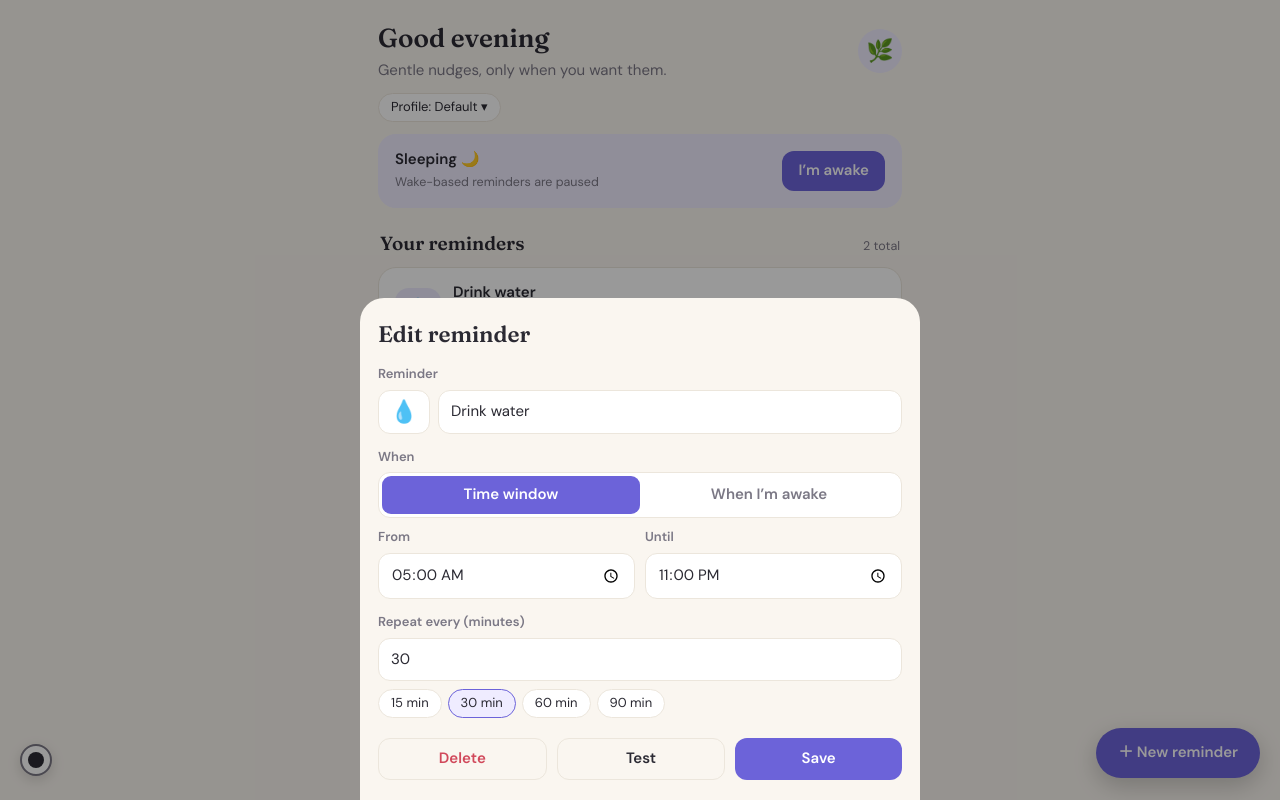
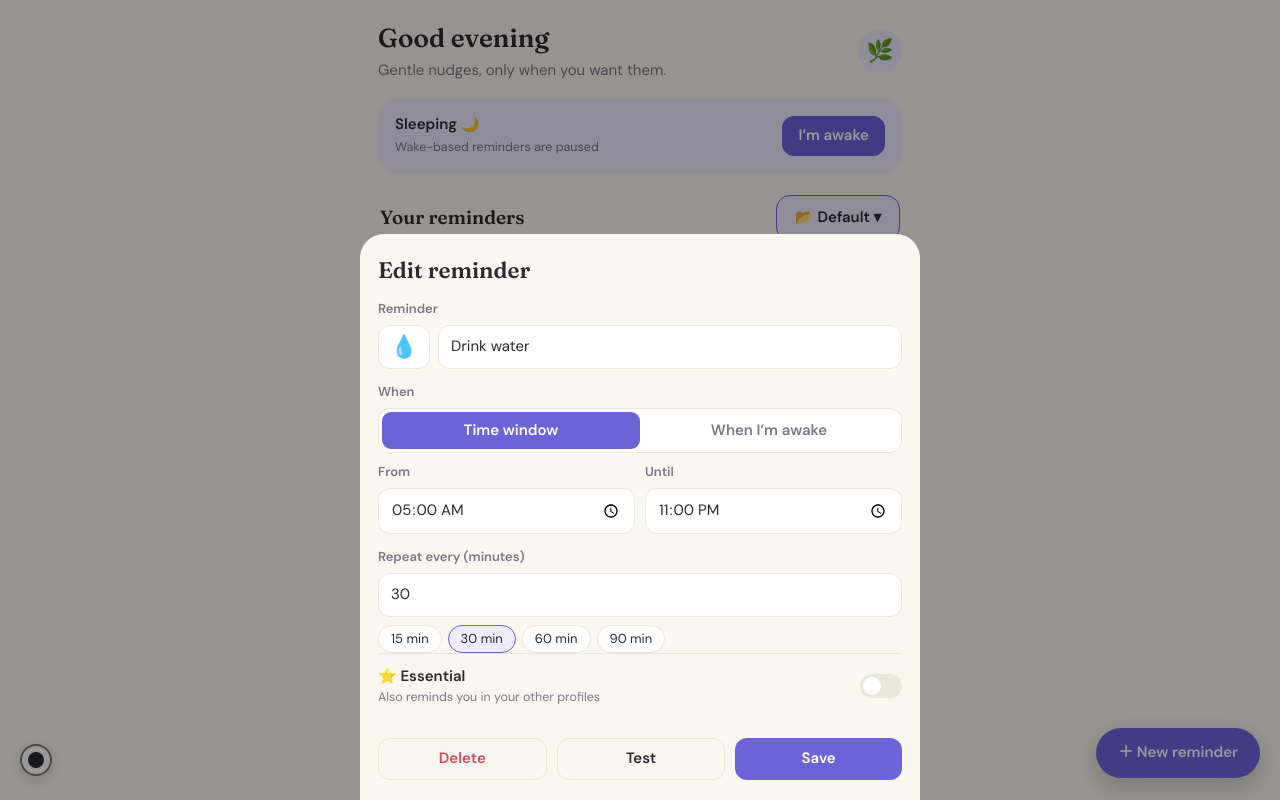
Before and after one commit to Ashmitbisht1/Nudge, a website: page index.html in a window 1280 px wide. Both pictures are taken after a click on the element 640 px from the left and 311 px from the top of the page. Drawn offline with Linux system fonts and the light colour scheme.

Commit message:
Add files via upload

```diff
--- a/index.html
+++ b/index.html
@@ -58,7 +58,7 @@ input[type=text],input[type=time],input[type=number]{width:100%;font:inherit;col
 .sq u{position:absolute;left:12px;bottom:15px;width:9px;height:9px;border-radius:50%}
 .sq b{position:absolute;top:6px;left:9px;font-size:13px}
 .sq.on{outline:3px solid var(--acc);outline-offset:2px}
-.pfrow{margin:-6px 0 12px}
+.pfb{background:var(--acc2);color:var(--ink);border:1.5px solid var(--acc);padding:11px 18px;border-radius:14px;font-size:15px;max-width:58%;overflow:hidden;text-overflow:ellipsis;white-space:nowrap}
 .set input{flex:1;min-width:0}
 .toast .hd .dn{margin-left:auto;padding:6px 12px;font-size:13px}.toast .dn+.x{margin-left:4px}
 #zen{position:fixed;inset:0;z-index:50;background:var(--bg);display:grid;place-items:center;padding:24px;padding-top:calc(24px + env(safe-area-inset-top,0px))}
@@ -102,6 +102,9 @@ try{const r=localStorage.getItem(KEY);if(r)S=Object.assign(S,JSON.parse(r))}catc
 if(!S.profiles){S.profiles=[{id:'p1',name:'Default',tasks:S.tasks}];S.pid='p1'}
 delete S.tasks;
 const prof=id=>S.profiles.find(p=>p.id===id)||S.profiles[0];
+const own=id=>S.profiles.find(p=>p.tasks.some(t=>t.id===id));
+const ess=()=>S.pid===S.profiles[0].id?[]:S.profiles[0].tasks.filter(t=>t.ess);
+const live=()=>S.tasks.concat(ess());
 Object.defineProperty(S,'tasks',{get(){return prof(S.pid).tasks},set(v){prof(S.pid).tasks=v},enumerable:false,configurable:true});
 const LK='nudge-log';let LOG={first:Date.now(),done:{},days:{},sw:[],sessions:[]};
 try{const r=localStorage.getItem(LK);if(r)LOG=Object.assign(LOG,JSON.parse(r))}catch(e){}
@@ -130,13 +133,13 @@ function nextT(t,now){const iv=t.iv*60000;
  return null}
 const last={};
 function tick(){const now=Date.now(),due=[];
- S.tasks.forEach(t=>{if(!t.on){delete last[t.id];return}
+ live().forEach(t=>{if(!t.on){delete last[t.id];return}
   const s=slot(t,now);
   if(last[t.id]===undefined){last[t.id]=s;return}
   if(s!==null&&s!==last[t.id])due.push(t);
   last[t.id]=s});
  if(due.length){if(S.zen&&!document.hidden)zen(due);else if(!window.NATIVE)dispatch(due)}
- document.querySelectorAll('[data-next]').forEach(el=>{const t=S.tasks.find(x=>x.id===el.dataset.next);el.textContent=nextLabel(t)})}
+ document.querySelectorAll('[data-next]').forEach(el=>{const t=live().find(x=>x.id===el.dataset.next);el.textContent=nextLabel(t)})}
 function nextLabel(t){if(!t||!t.on)return 'Paused';
  if(t.mode==='wake'&&!S.awake)return 'Starts when you wake';
  const n=nextT(t,Date.now());if(!n)return '—';
@@ -181,25 +184,25 @@ function render(){
  const nm=S.profile.name?', '+esc(S.profile.name):'';
  $('#app').innerHTML=`
  <div class="top"><div><h1>${g}${nm}</h1><p>Gentle nudges, only when you want them.</p></div><button class="av" id="prof">${S.profile.emoji}</button></div>
- <div class="pfrow"><button class="chip" id="pf">Profile: ${esc(prof(S.pid).name)} ▾</button></div>
  <div class="card awake"><div><b>${S.awake?'You’re awake ☀️':'Sleeping 🌙'}</b><small>${S.awake?'Since '+new Date(S.awake).toLocaleTimeString([],{hour:'numeric',minute:'2-digit'}):'Wake-based reminders are paused'}</small></div><button class="btn" id="wk">${S.awake?'Go to sleep':'I’m awake'}</button></div>
- <div class="sec"><h2>Your reminders</h2><span class="hint">${S.tasks.length} total</span></div>
- ${S.tasks.length?S.tasks.map(t=>`<div class="card task ${t.on?'':'off'}" data-id="${t.id}"><div class="ic">${t.emoji||'🔔'}</div><div class="tx"><b>${esc(t.title)}</b><small>Every ${ivTxt(t.iv)} · ${t.mode==='wake'?'while awake':f12(t.start)+'–'+f12(t.end)}</small><small data-next="${t.id}">${nextLabel(t)}</small></div><button class="sw ${t.on?'on':''}" data-sw="${t.id}" aria-label="Toggle"></button></div>`).join(''):'<div class="empty">No reminders yet. Tap “New reminder” to add one.</div>'}
+ <div class="sec"><h2>Your reminders</h2><button class="btn pfb" id="pf">📂 ${esc(prof(S.pid).name)} ▾</button></div>
+ ${S.tasks.length?S.tasks.map(t=>`<div class="card task ${t.on?'':'off'}" data-id="${t.id}"><div class="ic">${t.emoji||'🔔'}</div><div class="tx"><b>${t.ess?'⭐ ':''}${esc(t.title)}</b><small>Every ${ivTxt(t.iv)} · ${t.mode==='wake'?'while awake':f12(t.start)+'–'+f12(t.end)}</small><small data-next="${t.id}">${nextLabel(t)}</small></div><button class="sw ${t.on?'on':''}" data-sw="${t.id}" aria-label="Toggle"></button></div>`).join(''):'<div class="empty">No reminders yet. Tap “New reminder” to add one.</div>'}
+ ${ess().length?`<div class="sec"><h2>⭐ Essential</h2><span class="hint">From ${esc(S.profiles[0].name)}</span></div>${ess().map(card).join('')}`:''}
  ${S.heat?heatHTML():''}
  <button class="fab" id="add">＋ New reminder</button>`;
  $('#prof').onclick=openSettings;$('#pf').onclick=openProfiles;if(S.heat)bindHeat();
  $('#add').onclick=()=>openEditor();
- $('#wk').onclick=()=>{const n=Date.now();if(S.awake){const s=LOG.sessions[LOG.sessions.length-1];if(s&&!s.s)s.s=n;S.awake=null}else{LOG.sessions.push({a:n});S.awake=n}saveLog();S.tasks.forEach(t=>{if(t.mode==='wake')delete last[t.id]});save();render()};
+ $('#wk').onclick=()=>{const n=Date.now();if(S.awake){const s=LOG.sessions[LOG.sessions.length-1];if(s&&!s.s)s.s=n;S.awake=null}else{LOG.sessions.push({a:n});S.awake=n}saveLog();live().forEach(t=>{if(t.mode==='wake')delete last[t.id]});save();render()};
  document.querySelectorAll('.task').forEach(c=>c.onclick=()=>openEditor(c.dataset.id));
- document.querySelectorAll('[data-sw]').forEach(b=>b.onclick=ev=>{ev.stopPropagation();const t=S.tasks.find(x=>x.id===b.dataset.sw);t.on=!t.on;save();render()})}
+ document.querySelectorAll('[data-sw]').forEach(b=>b.onclick=ev=>{ev.stopPropagation();const t=live().find(x=>x.id===b.dataset.sw);t.on=!t.on;save();render()})}
 function sheet(html){$('#sheet').innerHTML=html;$('#sheetbg').classList.add('show')}
 function closeSheet(){$('#sheetbg').classList.remove('show')}
 $('#sheetbg').onclick=e=>{if(e.target.id==='sheetbg')closeSheet()};
 function openTask(id){if(S.tasks.some(t=>t.id===id))openEditor(id)}
 function openEditor(id){
- const ex=S.tasks.find(t=>t.id===id);
+ const ex=live().find(t=>t.id===id);
  const d=ex?{...ex}:{title:'',mode:'window',start:'08:00',end:'22:00',iv:30,emoji:'',on:true};
- const used=S.tasks.filter(t=>t.id!==id&&t.emoji).map(t=>t.emoji);let open=false;
+ const used=live().filter(t=>t.id!==id&&t.emoji).map(t=>t.emoji);let open=false;const canEss=ex?own(id)===S.profiles[0]:S.pid===S.profiles[0].id;
  const draw=()=>{sheet(`<h2>${ex?'Edit reminder':'New reminder'}</h2>
  <label>Reminder</label><div class="row2"><button class="em pick" id="ep" type="button">${d.emoji||'😎'}</button><input type="text" id="ti" maxlength="40" placeholder="e.g. Drink water" value="${esc(d.title)}"></div>${open?`<div class="grid dd"><button class="em" data-e="">✕</button>${EMOJIS.map(e=>`<button class="em ${d.emoji===e?'on':''}" data-e="${e}" ${used.includes(e)?'disabled':''}>${e}</button>`).join('')}</div>`:''}
  <label>When</label><div class="seg"><button data-m="window" class="${d.mode==='window'?'on':''}">Time window</button><button data-m="wake" class="${d.mode==='wake'?'on':''}">When I’m awake</button></div>
@@ -207,16 +210,17 @@ function openEditor(id){
  <label>Repeat every (minutes)</label><input type="number" id="iv" min="1" max="1440" value="${d.iv}">
  <div class="chips">${[15,30,60,90].map(m=>`<button class="chip ${d.iv===m?'on':''}" data-iv="${m}">${m} min</button>`).join('')}</div>
 
+ ${canEss?`<div class="set"><div><b>⭐ Essential</b><small>Also reminds you in your other profiles</small></div><button class="sw ${d.ess?'on':''}" id="es"></button></div>`:''}
  <div class="acts">${ex?'<button class="btn del" id="rm">Delete</button><button class="btn ghost" id="ts">Test</button>':''}<button class="btn" id="sv">Save</button></div>`);
   const grab=()=>{d.title=$('#ti').value;d.iv=Math.max(1,Math.min(1440,+$('#iv').value||30));if(d.mode==='window'){d.start=$('#st').value||d.start;d.end=$('#en').value||d.end}};
   document.querySelectorAll('[data-m]').forEach(b=>b.onclick=()=>{grab();d.mode=b.dataset.m;draw()});
   document.querySelectorAll('[data-iv]').forEach(b=>b.onclick=()=>{grab();d.iv=+b.dataset.iv;draw()});
-  document.querySelectorAll('[data-e]').forEach(b=>b.onclick=()=>{grab();d.emoji=b.dataset.e;open=false;draw()});$('#ep').onclick=()=>{grab();open=!open;draw()};
+  document.querySelectorAll('[data-e]').forEach(b=>b.onclick=()=>{grab();d.emoji=b.dataset.e;open=false;draw()});$('#ep').onclick=()=>{grab();open=!open;draw()};if($('#es'))$('#es').onclick=()=>{grab();d.ess=!d.ess;draw()};
   $('#sv').onclick=()=>{grab();if(!d.title.trim()){$('#ti').focus();return}
    d.title=d.title.trim();
    if(ex)Object.assign(ex,d);else S.tasks.push({...d,id:'t'+Date.now(),c:Date.now()});
    delete last[ex?ex.id:''];save();closeSheet();render()};
-  if(ex){$('#rm').onclick=()=>{S.tasks=S.tasks.filter(t=>t.id!==id);save();closeSheet();render()};
+  if(ex){$('#rm').onclick=()=>{const o=own(id);o.tasks=o.tasks.filter(t=>t.id!==id);save();closeSheet();render()};
    $('#ts').onclick=()=>{closeSheet();show([ex])}}};
  draw()}
 function openSettings(){
@@ -256,13 +260,13 @@ function occs(t,from,to){const iv=t.iv*6e4,lo=Math.max(from,t.c||LOG.first),o=[]
 /* a reminder is missed when its next one is due and Done was never pressed */
 function calc(ms){const to=nday(ms),now=Date.now(),r={};
  S.profiles.forEach(p=>p.tasks.forEach(t=>{if(!t.on)return;
-  const xs=occs(t,ms,to).filter(x=>x<=now&&activeAt(x)===p.id);
-  if(xs.length)r[t.id]={n:t.title,e:t.emoji,p:p.id,i:xs.map(x=>[x,LOG.done[t.id+'@'+Math.round(x/6e4)]?1:now>=x+t.iv*6e4?2:0])}}));
+  const xs=occs(t,ms,to).filter(x=>x<=now&&(activeAt(x)===p.id||(t.ess&&p.id===S.profiles[0].id)));
+  if(xs.length)r[t.id]={n:t.title,e:t.emoji,p:p.id,s:t.ess?1:0,i:xs.map(x=>[x,LOG.done[t.id+'@'+Math.round(x/6e4)]?1:now>=x+t.iv*6e4?2:0])}}));
  return r}
 function settle(){const now=Date.now();let d=LOG.settled?nday(LOG.settled):mid(LOG.first),n=0;
  while(nday(d)+36e5<=now&&n++<400){const r=calc(d);Object.values(r).forEach(v=>v.i.forEach(z=>{if(!z[1])z[1]=2}));LOG.days[dkey(d)]=r;LOG.settled=d;d=nday(d)}
  saveLog()}
-const rows=ms=>Object.values(LOG.days[dkey(ms)]||calc(ms)).filter(v=>v.p===S.pid);
+const rows=ms=>Object.values(LOG.days[dkey(ms)]||calc(ms)).filter(v=>v.p===S.pid||v.s);
 function tally(ms){let d=0,m=0;rows(ms).forEach(v=>v.i.forEach(z=>{if(z[1]===1)d++;else if(z[1]===2)m++}));return[d,m]}
 const heat=(d,m)=>{const n=d+m;if(!n)return'';const p=d/n,a=(.25+.75*Math.abs(p-.5)*2).toFixed(2);return p>=.5?`rgba(46,160,100,${a})`:`rgba(220,70,80,${a})`};
 const HV={m:'week',o:0};
@@ -281,7 +285,7 @@ function openDay(ms){const r=rows(ms),[d,m]=tally(ms),n=d+m;
  sheet(`<h2>${new Date(ms).toLocaleDateString([],{weekday:'long',day:'numeric',month:'long'})}</h2>${n?`<p class="hint"><b>${d}</b> done · <b>${m}</b> missed · ${Math.round(d/n*100)}%</p>`:'<p class="hint">No reminders were active.</p>'}${r.map(v=>`<div class="card"><b>${v.e||'🔔'} ${esc(v.n)}</b> <small style="color:var(--mute)">${v.i.filter(z=>z[1]===1).length}/${v.i.length}</small><div class="chips">${v.i.map(z=>`<span class="chip" style="${z[1]===1?'background:rgba(46,160,100,.25)':z[1]===2?'background:rgba(220,70,80,.25)':''}">${new Date(z[0]).toLocaleTimeString([],{hour:'numeric',minute:'2-digit'})} ${z[1]===1?'✓':z[1]===2?'✕':'…'}</span>`).join('')}</div></div>`).join('')}<div class="acts"><button class="btn" id="dd">Close</button></div>`);$('#dd').onclick=closeSheet}
 function setProfile(id){S.pid=id;LOG.sw.push({t:Date.now(),pid:id});saveLog();Object.keys(last).forEach(k=>delete last[k]);save();render()}
 function openProfiles(){
- sheet(`<h2>Profiles</h2>${S.profiles.map(p=>`<div class="set"><input type="text" data-n="${p.id}" maxlength="20" value="${esc(p.name)}"><button class="btn ${p.id===S.pid?'':'ghost'}" data-u="${p.id}">${p.id===S.pid?'Active':'Use'}</button>${S.profiles.length>1?`<button class="btn del" data-x="${p.id}">✕</button>`:''}</div>`).join('')}<label>New profile</label><div class="row2"><input type="text" id="np" maxlength="20" placeholder="e.g. Study"><button class="btn" id="ap">Add</button></div><div class="acts"><button class="btn" id="pdn">Done</button></div>`);
+ sheet(`<h2>Profiles</h2>${S.profiles.map(p=>`<div class="set"><input type="text" data-n="${p.id}" maxlength="20" value="${esc(p.name)}"><button class="btn ${p.id===S.pid?'':'ghost'}" data-u="${p.id}">${p.id===S.pid?'Active':'Use'}</button>${p.id!==S.profiles[0].id?`<button class="btn del" data-x="${p.id}">✕</button>`:''}</div>`).join('')}<label>New profile</label><div class="row2"><input type="text" id="np" maxlength="20" placeholder="e.g. Study"><button class="btn" id="ap">Add</button></div><div class="acts"><button class="btn" id="pdn">Done</button></div>`);
  document.querySelectorAll('[data-n]').forEach(i=>i.onchange=()=>{prof(i.dataset.n).name=i.value.trim()||'Profile';save();render()});
  document.querySelectorAll('[data-u]').forEach(b=>b.onclick=()=>{if(b.dataset.u!==S.pid){setProfile(b.dataset.u);openProfiles()}});
  document.querySelectorAll('[data-x]').forEach(b=>b.onclick=()=>{if(!b.dataset.arm){b.dataset.arm=1;b.textContent='Sure?';setTimeout(()=>{b.dataset.arm='';b.textContent='✕'},2500);return}
@@ -297,6 +301,7 @@ function drawZen(){let z=$('#zen');if(!ZL.length){if(z)z.remove();render();retur
  z.querySelectorAll('[data-z]').forEach(b=>b.onclick=()=>{const o=ZL.splice(+b.dataset.z,1)[0];markDone([o.t],o.x);buzz(1);drawZen()});
  const all=z.querySelector('#zall');if(all)all.onclick=()=>{const l=ZL;ZL=[];l.forEach(o=>markDone([o.t],o.x));buzz(1);drawZen()};
  z.querySelector('.zl').onclick=()=>{ZL=[];drawZen()}}
+const card=t=>`<div class="card task ${t.on?'':'off'}" data-id="${t.id}"><div class="ic">${t.emoji||'🔔'}</div><div class="tx"><b>⭐ ${esc(t.title)}</b><small>Every ${ivTxt(t.iv)} · ${t.mode==='wake'?'while awake':f12(t.start)+'–'+f12(t.end)}</small><small data-next="${t.id}">${nextLabel(t)}</small></div><button class="sw ${t.on?'on':''}" data-sw="${t.id}" aria-label="Toggle"></button></div>`;
 /* ---------- themes ---------- */
 const KEYS=['bg','card','ink','mute','acc','acc2','line','onacc'];
 const TH=[
--- a/native.js
+++ b/native.js
@@ -10,14 +10,14 @@
   return{title:(ts[0].emoji?ts[0].emoji+' ':'')+ts[0].title,body:'Time for a quick check-in'}}
  /* Time-window reminders: one repeating-daily alarm per time of day, so no refilling is needed */
  function daily(){const by={};
-  S.tasks.filter(t=>t.on&&t.mode==='window').forEach(t=>{
+  live().filter(t=>t.on&&t.mode==='window').forEach(t=>{
    const st=hm(t.start),len=winLen(t)/6e4,seen=new Set();
    for(let k=0;k*t.iv<=len;k++){const m=tod(st+k*t.iv);if(seen.has(m))continue;seen.add(m);(by[m]=by[m]||[]).push(t)}});
   return by}
  /* "When I'm awake" reminders: one-off alarms for up to 16 hours after you tap I'm awake */
  function wake(){const now=Date.now(),by={};
   if(!S.awake)return by;
-  S.tasks.filter(t=>t.on&&t.mode==='wake').forEach(t=>{const iv=t.iv*6e4,end=S.awake+16*36e5;
+  live().filter(t=>t.on&&t.mode==='wake').forEach(t=>{const iv=t.iv*6e4,end=S.awake+16*36e5;
    for(let x=S.awake+iv;x<=end;x+=iv)if(x>now){const k=Math.round(x/6e4)*6e4;(by[k]=by[k]||[]).push(t)}});
   return by}
  function plan(){const out=[],dy=daily(),wk=wake();
@@ -40,7 +40,7 @@
   if(items.length)await LN.schedule({notifications:items.map((it,i)=>{const c=content(it.ts);
    return{id:i+1,title:c.title,body:c.body,largeBody:c.body,channelId:'nudge',actionTypeId:'NUDGE',
     schedule:it.on?{on:it.on,allowWhileIdle:true}:{at:new Date(it.at),allowWhileIdle:true},
-    extra:{ids:it.ts.map(t=>t.id),tod:it.tod,at:it.occ}}})})}
+    extra:{ids:it.ts.map(t=>t.id),tod:it.tod,at:it.occ,zen:!!S.zen}}})})}
  let busy=false,again=false;
  async function sync(){
   if(busy){again=true;return}
--- a/package.json
+++ b/package.json
@@ -1,3 +1,3 @@
-{"name":"nudge","version":"2.0.0","private":true,
+{"name":"nudge","version":"2.2.0","private":true,
 "dependencies":{"@capacitor/core":"^6.2.0","@capacitor/android":"^6.2.0","@capacitor/local-notifications":"^6.1.0","@capacitor/haptics":"^6.0.0"},
 "devDependencies":{"@capacitor/cli":"^6.2.0"}}
```
Also changed, not shown: README.md.
